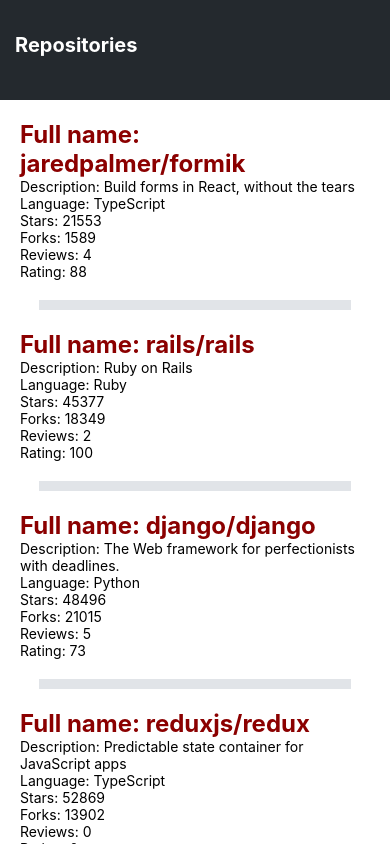
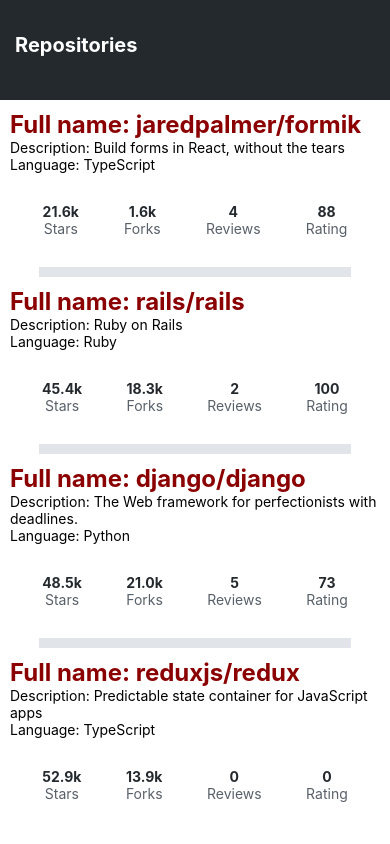
Before and after one commit to ethanclose/rate-repo-app, a React Native app: screen / in a window 390 px wide. Built offline with nearby package versions, Linux system fonts and the light colour scheme.

Commit message:
CountRow looking good

```diff
--- /dev/null
+++ b/src/components/Count.jsx
@@ -0,0 +1,29 @@
+import { View, StyleSheet } from 'react-native';
+import Text from './Text'
+
+const styles = StyleSheet.create({
+  container: {
+    padding: 10,
+    flexDirection: 'column',
+    alignItems: 'center'
+  },
+});
+
+export const formatSingleValue = (value) => {
+  if (value >= 1000) {
+    return `${(Math.round(value / 100) / 10).toFixed(1)}k`;
+  }
+
+  return String(value);
+};
+
+const Count = ({ text, count }) => {
+  return (
+    <View style={styles.container}>
+      <Text color="textPrimary" fontWeight="bold">{formatSingleValue(count)}</Text>
+      <Text color="textSecondary">{text}</Text>
+    </View>
+  )
+}
+
+export default Count
--- /dev/null
+++ b/src/components/CountRow.jsx
@@ -0,0 +1,27 @@
+import { View, StyleSheet } from 'react-native';
+import Count from './Count'
+
+const styles = StyleSheet.create({
+  container: {
+    padding: 10,
+    paddingTop: 20,
+    flexDirection: 'row',
+    alignItems: 'center',
+    justifyContent: 'space-around'
+  },
+  text: {
+  },
+});
+
+const CountRow = ({ item }) => {
+  return (
+    <View style={styles.container}>
+      <Count text='Stars' count={item.stargazersCount}/>
+      <Count text='Forks' count={item.forksCount}/>
+      <Count text='Reviews' count={item.reviewCount}/>
+      <Count text='Rating' count={item.ratingAverage}/>
+    </View>
+  )
+}
+
+export default CountRow
--- a/src/components/RepositoryItem.jsx
+++ b/src/components/RepositoryItem.jsx
@@ -1,8 +1,9 @@
 import { Text, View, StyleSheet } from 'react-native';
+import CountRow from './CountRow'
 
 const styles = StyleSheet.create({
   container: {
-    padding: 20,
+    padding: 10,
   },
   text: {
     color: 'darkred',
@@ -21,10 +22,7 @@
       </Text>
       <Text>Description: {item.description}</Text>
       <Text>Language: {item.language}</Text>
-      <Text>Stars: {item.stargazersCount}</Text>
-      <Text>Forks: {item.forksCount}</Text>
-      <Text>Reviews: {item.reviewCount}</Text>
-      <Text>Rating: {item.ratingAverage}</Text>
+      <CountRow item={item}/>
     </View>
   )
 }
--- a/src/theme.ts
+++ b/src/theme.ts
@@ -2,7 +2,7 @@
   colors: {
     textPrimary: '#24292e',
     textSecondary: '#586069',
-    primary: '#0366d6',
+    primary: 'darkorange',
     backgroundAppBar: '#24292e',
     white: 'white'
   },
```
